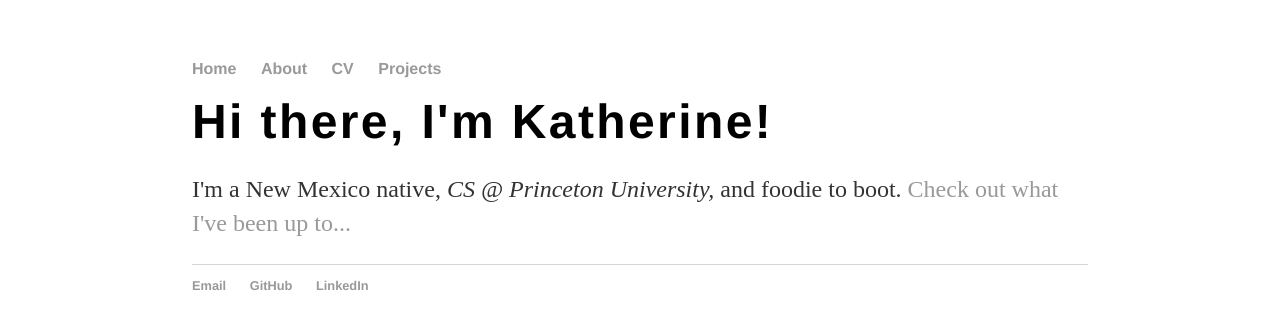
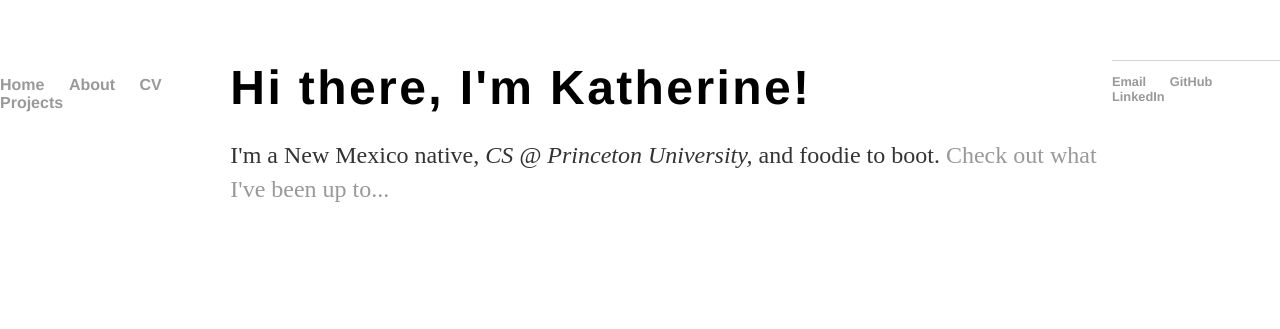
Before and after one commit to wangk5/wangk5.github.io, a Jekyll site: the page built from index.html, in a window 1280 px wide. Shown: the top 329 px of the page. Built offline with Jekyll 4.4.1, drawn with Linux system fonts in a browser that asks for light colours.

Commit message:
Update main.css

```diff
--- a/css/main.css
+++ b/css/main.css
@@ -1,6 +1,6 @@
 body {
     margin: 60px auto;
-    width: 70%;
+    display: flex;
 }
 nav ul, footer ul {
     font-family:'Helvetica', 'Arial', 'Sans-Serif';
```
